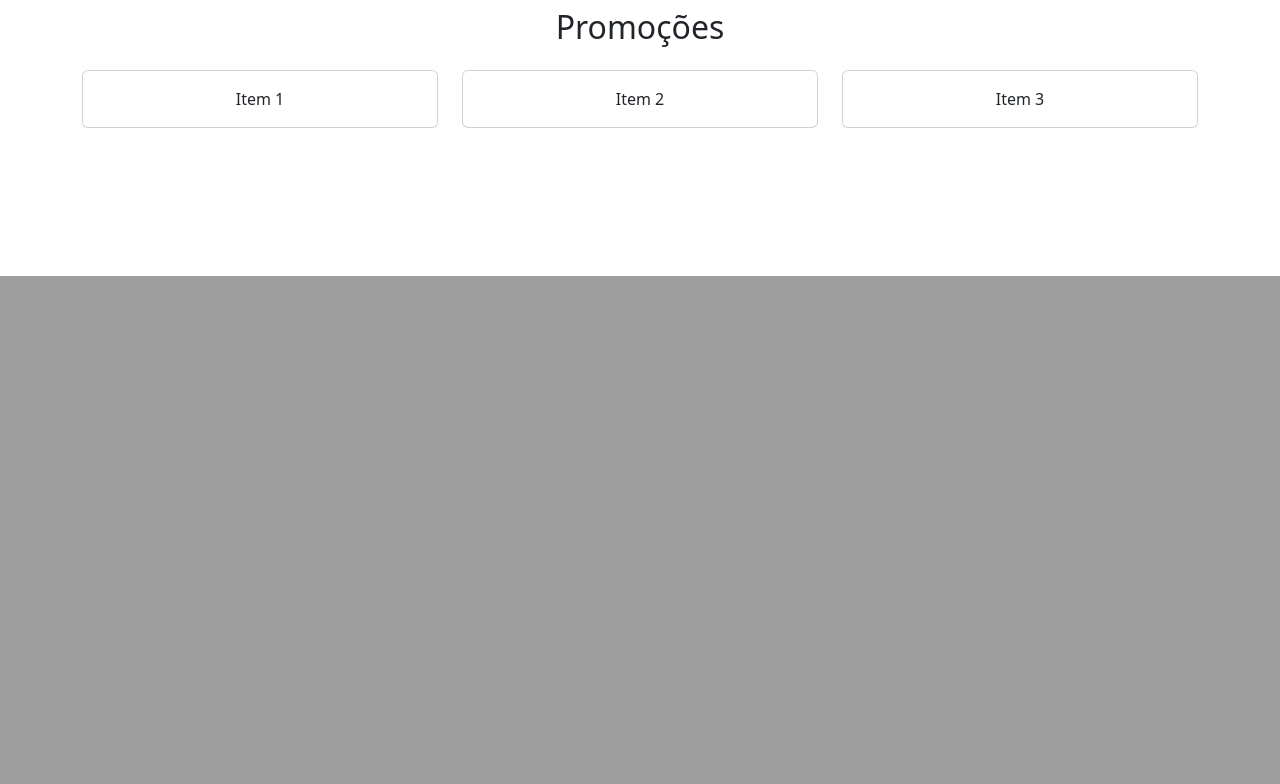
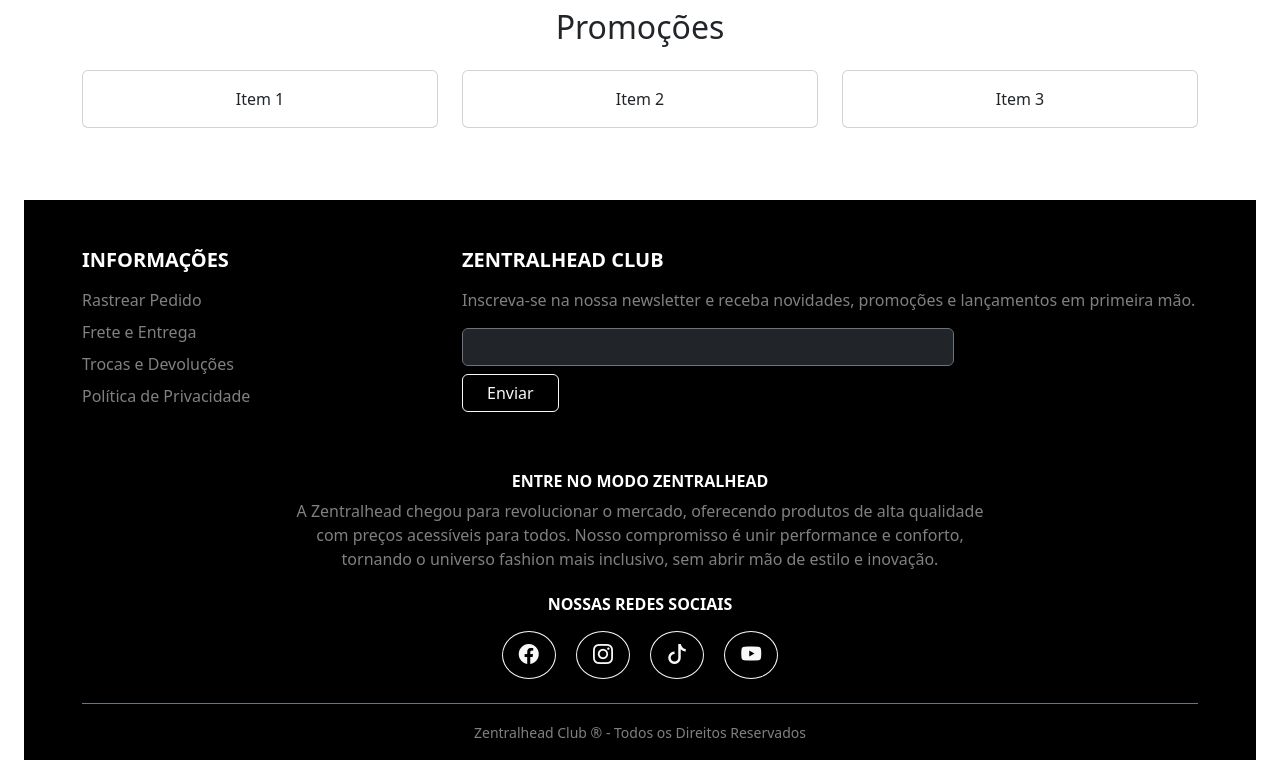
Before and after one commit to ErikCarvalho1/ZentralHead, a PHP site: page /index.php in a window 1280 px wide. Shown: the part 1250-2034 px from the top of the page. Before the commit the page ends 1526 px from the top, so only its background shows below. Run offline with PHP 8.4, Linux system fonts and the light colour scheme; data that the repository does not hold is empty; some libraries are stand-ins or nearby versions.

Commit message:
modificação no rodapé

```diff
--- a/php/menu_publico/rodape.php
+++ b/php/menu_publico/rodape.php
@@ -1,9 +1,54 @@
- <div class="text-center">
-        <p class="mb-1">Desenvolvido por Zentralhead™ 2025</p>
-        <a
-          href="https://github.com/Zentralhead"
-          class="text-white-50"
-        >
-          Zentralhead.com.br
-        </a>
+<footer class="bg-black text-white pt-5 pb-3">
+  <div class="container">
+    <div class="row text-start">
+
+      <!-- Coluna de informações -->
+      <div class="col-md-4 mb-4">
+        <h5 class="fw-bold text-uppercase mb-3">Informações</h5>
+        <ul class="list-unstyled">
+          <li><a href="#" class="text-white-50 text-decoration-none d-block mb-2">Rastrear Pedido</a></li>
+          <li><a href="#" class="text-white-50 text-decoration-none d-block mb-2">Frete e Entrega</a></li>
+          <li><a href="#" class="text-white-50 text-decoration-none d-block mb-2">Trocas e Devoluções</a></li>
+          <li><a href="#" class="text-white-50 text-decoration-none d-block">Política de Privacidade</a></li>
+        </ul>
       </div>
+
+      <!-- Coluna newsletter -->
+      <div class="col-md-8 mb-4">
+        <h5 class="fw-bold text-uppercase mb-3">Zentralhead Club</h5>
+        <p class="text-white-50 mb-3">
+          Inscreva-se na nossa newsletter e receba novidades, promoções e lançamentos em primeira mão.
+        </p>
+        <form class="d-flex flex-wrap" style="max-width: 500px;">
+          <input type="email" class="form-control me-2 mb-2 bg-dark text-white border-secondary" placeholder="e-mail" required>
+          <button class="btn btn-outline-light mb-2 px-4" type="submit">Enviar</button>
+        </form>
+      </div>
+    </div>
+
+    <!-- Seção institucional -->
+    <div class="text-center my-4">
+      <h6 class="fw-bold text-uppercase mb-2">Entre no modo Zentralhead</h6>
+      <p class="text-white-50 mx-auto" style="max-width: 700px;">
+        A Zentralhead chegou para revolucionar o mercado, oferecendo produtos de alta qualidade com preços acessíveis para todos.
+        Nosso compromisso é unir performance e conforto, tornando o universo fashion mais inclusivo, sem abrir mão de estilo e inovação.
+      </p>
+    </div>
+
+    <!-- Redes sociais -->
+    <div class="text-center my-3">
+      <h6 class="fw-bold text-uppercase mb-3">Nossas redes sociais</h6>
+      <div>
+        <a href="#" class="btn btn-outline-light btn-lg rounded-circle mx-2"><i class="bi bi-facebook"></i></a>
+        <a href="#" class="btn btn-outline-light btn-lg rounded-circle mx-2"><i class="bi bi-instagram"></i></a>
+        <a href="#" class="btn btn-outline-light btn-lg rounded-circle mx-2"><i class="bi bi-tiktok"></i></a>
+        <a href="#" class="btn btn-outline-light btn-lg rounded-circle mx-2"><i class="bi bi-youtube"></i></a>
+      </div>
+    </div>
+
+    <!-- Direitos -->
+    <div class="text-center text-white-50 border-top border-secondary pt-3 mt-4">
+      <small>Zentralhead Club ® - Todos os Direitos Reservados</small>
+    </div>
+  </div>
+</footer>
```
